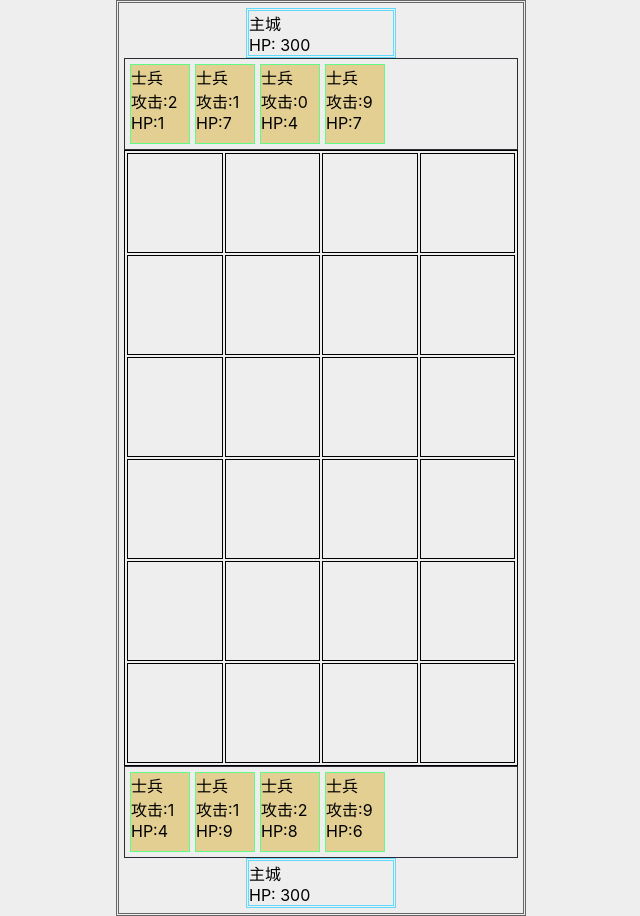
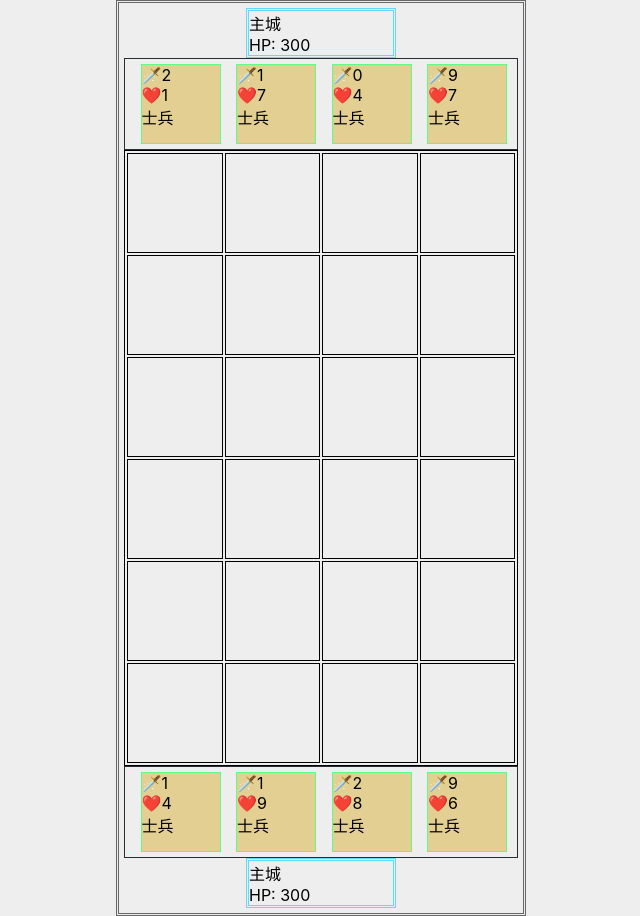
Before and after one commit to Vivomo/The-Three-Kingdoms-Games, a React (Create React App) app: page / in a window 1280 px wide. Shown: the whole page, without its empty margins (319-959 px from the left). Built offline with nearby package versions, Linux system fonts and the light colour scheme.

Commit message:
样式优化

```diff
--- a/src/components/card/Card.tsx
+++ b/src/components/card/Card.tsx
@@ -15,9 +15,9 @@ const Card = ({name = '士兵', attack = 0, HP = 1, id, draggable}: CardProps) =
             ctx?.setDraggingId(id);
         }
         }>
+            <div className="attack">🗡️{attack}</div>
+            <div className="HP">❤️{HP}</div>
             <div className="name">{name}</div>
-            <div className="attack">攻击:{attack}</div>
-            <div className="HP">HP:{HP}</div>
         </div>
     );
 };
--- a/src/components/card/style.scss
+++ b/src/components/card/style.scss
@@ -1,5 +1,6 @@
 .card-item {
-    width: 60px;
+    margin: 0 auto;
+    width: 80px;
     height: 80px;
     background: #e3cf92;
     border: 1px solid #61fb88;
```
